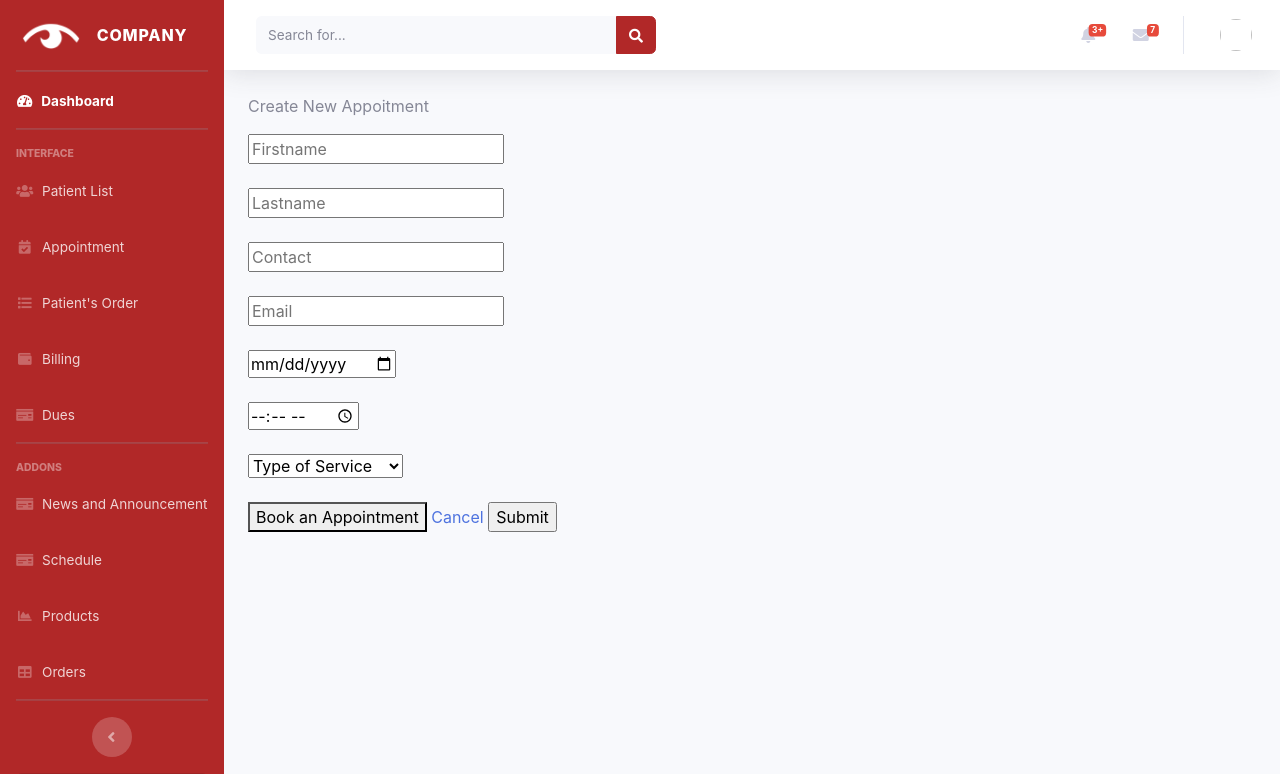
After one commit to Creamsandwich-06/SPECTION, a Django app: page /Appointment/Create in a window 1280 px wide. The commit adds this page. Shown: the top 774 px of the page. Run offline with Django 4.2, Linux system fonts and the light colour scheme; some libraries are stand-ins or nearby versions.

Commit message:
Update Appointment

```diff
--- /dev/null
+++ b/Thesis Project/SPECTION/spection/accounts/templates/admin/forms/create_appointment.html
@@ -0,0 +1,29 @@
+{% extends "admin/admin.html" %}
+{% block content %}
+{% load crispy_forms_tags %}
+
+<p>Create New Appoitment</p>
+
+<form method="POST">
+    {% csrf_token %}
+    <input type="text" id="fname" name="first_name" placeholder="Firstname"><br><br>
+    <input type="text" id="fname" name="last_name" placeholder="Lastname"><br><br>
+    <input type="text" id="lname" name="phone" placeholder="Contact"><br><br>
+    <input type="emails" id="lname" name="email" placeholder="Email"><br><br>
+    <input type="date" id="lname" name="date" onchange="this.className=(this.value!=''?'has-value':'')"
+        class="date"><br><br>
+    <input type="time" id="lname" name="time" onchange="this.className=(this.value!=''?'has-value':'')"
+        class="date"><br><br>
+    <select name="purpose" class="dropdown-toggle">
+        <option>Type of Service</option>
+        <option value="Emergency Care">Emergency Care</option>
+        <option value="Pediatrics">Pediatrics</option>
+        <option value="Ocular Inspection">Ocular Inspection</option>
+    </select><br><br>
+    <button type="submit">Book an Appointment</button>
+
+    <a href="">Cancel</a>
+    <input type="submit" name="Confirm">
+</form>
+
+{% endblock %}
--- a/Thesis Project/SPECTION/spection/accounts/templates/admin/pages/appointment.html
+++ b/Thesis Project/SPECTION/spection/accounts/templates/admin/pages/appointment.html
@@ -2,7 +2,7 @@
 {% block content %}
 <div class="d-sm-flex align-items-center justify-content-between mb-4">
     <h1 class="h3 mb-0 text-gray-800">Appointment</h1>
-    <a class="btn btn-primary" href="{% url 'register' %}" type="button">Add News</a>
+    <a class="btn btn-primary" href="{% url 'create_appointment' %}" type="button">Add Appointment</a>
 </div>
 <p class="mb-4">DataTables is a third party plugin that is used to generate the demo table below.
     For more information about DataTables, please visit the <a target="_blank" href="https://datatables.net">official
@@ -59,7 +59,8 @@
                                     <a href="" class="dropdown-item">View
                                         Information</a>
                                     <div class="dropdown-divider"></div>
-                                    <a href="" class="dropdown-item">Delete</a>
+                                    <a href="{% url 'delete_appointment' appointment.id %}"
+                                        class="dropdown-item">Delete</a>
                                 </div>
                             </div>
                         </td>
--- a/Thesis Project/SPECTION/spection/accounts/urls.py
+++ b/Thesis Project/SPECTION/spection/accounts/urls.py
@@ -53,6 +53,9 @@ urlpatterns = [
          views.update_case, name='update_case'),
     path('patient_list/patient/<str:pk>/Case/<str:case_id>/delete_case/',
          views.delete_case, name='delete_case'),
+     # Appointment
+     path('Appointment/Create', views.create_appointment, name='create_appointment'),
+     path('Appointment/<str:pk>/Delete', views.delete_appointment, name='delete_appointment'),
     # Billing
     path('Billing/Create', views.create_billing, name='create_billing'),
     # Schedule
--- a/Thesis Project/SPECTION/spection/accounts/views.py
+++ b/Thesis Project/SPECTION/spection/accounts/views.py
@@ -165,6 +165,29 @@ def appointment(request):
         'appointments': appointments,
     }
     return render(request, 'admin/pages/appointment.html', context)
+
+def create_appointment(request):
+    form = AppointmentForm()
+    if request.method == 'POST':
+        form = AppointmentForm(request.POST)
+        if form.is_valid():
+            form.save()
+            messages.success(request, 'Appointment is successfully send!')
+            return redirect('home')
+        else:
+            messages.error(request, 'Appointment is invalid!')
+    context = {}
+    return render(request, 'admin/forms/create_appointment.html', context)
+
+def delete_appointment(request,pk):
+    appointment = Appointment.objects.get(id=pk)
+    if request.method == "POST":
+        appointment.delete()
+        messages.success(request, 'Appointment has been Deleted!')
+        return redirect('appointment')
+
+    context = {'item': appointment}
+    return render(request, 'admin/forms/delete_appointment.html', context)
 
 
 def create_billing(request):
```
Also changed, not shown: Thesis Project/SPECTION/spection/accounts/templates/admin/forms/delete_appointment.html (added, +13 -0 lines), Thesis Project/SPECTION/spection/db.sqlite3.
